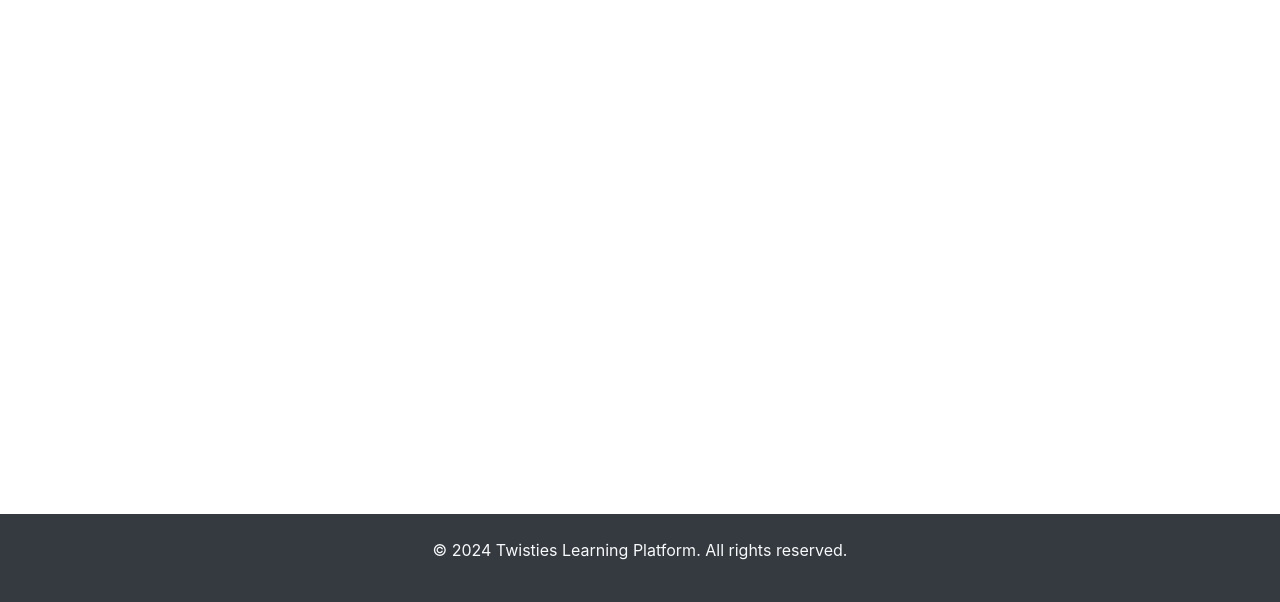
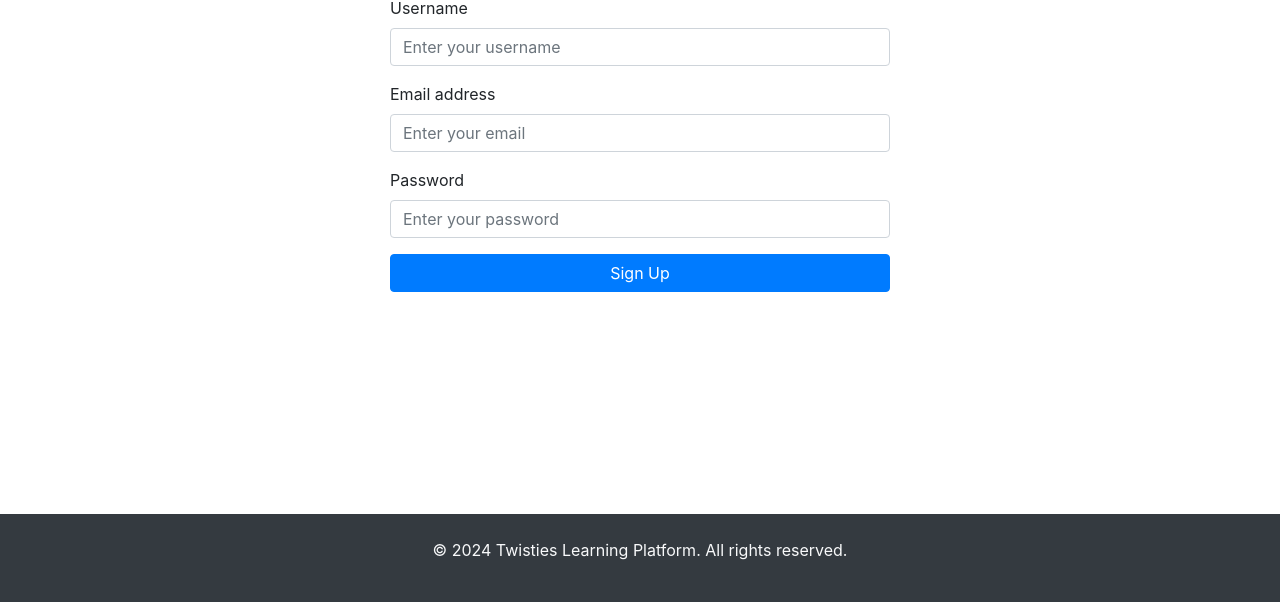
Before and after one commit to twisty147/TwistiesLearningPlatform, a plain HTML site: page signUp.html in a window 1280 px wide. Shown: the part 198-800 px from the top of the page. Drawn offline with nearby package versions, Linux system fonts and the light colour scheme.

Commit message:
Update home page formatted and sign up form added

```diff
--- a/signUp.html
+++ b/signUp.html
@@ -1,5 +1,6 @@
 <!DOCTYPE html>
 <html lang="en">
+
 <head>
     <meta charset="UTF-8">
     <meta name="viewport" content="width=device-width, initial-scale=1.0">
@@ -11,6 +12,7 @@
     <!-- Favicon -->
     <link rel="icon" type="image/png" href="images/favicon.ico">
 </head>
+
 <body>
 
     <!-- Navbar -->
@@ -18,7 +20,8 @@
         <a class="navbar-brand" href="#">
             <img src="images/Tlogo.png" alt="Twisties Learning Platform Logo">Twisties Learning Platform
         </a>
-  <button class="navbar-toggler" type="button" data-toggle="collapse" data-target="#navbarNav" aria-controls="navbarNav" aria-expanded="false" aria-label="Toggle navigation">
+        <button class="navbar-toggler" type="button" data-toggle="collapse" data-target="#navbarNav"
+            aria-controls="navbarNav" aria-expanded="false" aria-label="Toggle navigation">
             <span class="navbar-toggler-icon"></span>
         </button>
         <div class="collapse navbar-collapse" id="navbarNav">
@@ -40,7 +43,38 @@
     </nav>
 
 
-
+    <!-- Sign Up Form -->
+    <div class="container mt-5">
+        <div class="row justify-content-center">
+            <div class="col-md-6">
+                <div class="card">
+                    <div class="card-body">
+                        <h2 class="card-title text-center">Sign Up</h2>
+                        <form id="signupForm" onsubmit="return validateForm(event)">
+                            <div class="form-group">
+                                <label for="inputUsername">Username</label>
+                                <input type="text" class="form-control" id="inputUsername"
+                                    placeholder="Enter your username" required>
+                            </div>
+                            <div class="form-group">
+                                <label for="inputEmail">Email address</label>
+                                <input type="email" class="form-control" id="inputEmail" placeholder="Enter your email"
+                                    required>
+                            </div>
+                            <div class="form-group">
+                                <label for="inputPassword">Password</label>
+                                <input type="password" class="form-control" id="inputPassword"
+                                    placeholder="Enter your password" pattern="(?=.*\d)(?=.*[A-Z])(?=.*\W).{8,}"
+                                    title="Password must contain at least 8 characters, including one uppercase letter, one digit, and one special character"
+                                    required>
+                            </div>
+                            <button type="submit" class="btn btn-primary btn-block">Sign Up</button>
+                        </form>
+                    </div>
+                </div>
+            </div>
+        </div>
+    </div>
     <!-- Footer -->
     <footer class="bg-dark text-light text-center py-4 fixed-bottom">
         <p>&copy; 2024 Twisties Learning Platform. All rights reserved.</p>
@@ -52,4 +86,5 @@
     <script src="https://stackpath.bootstrapcdn.com/bootstrap/4.5.2/js/bootstrap.min.js"></script>
     <script src="javaScript/script.js"></script>
 </body>
+
 </html>
```
Also changed, not shown: index.html (+47 -17 lines). Lines whose indentation alone changed are shown as unchanged.
